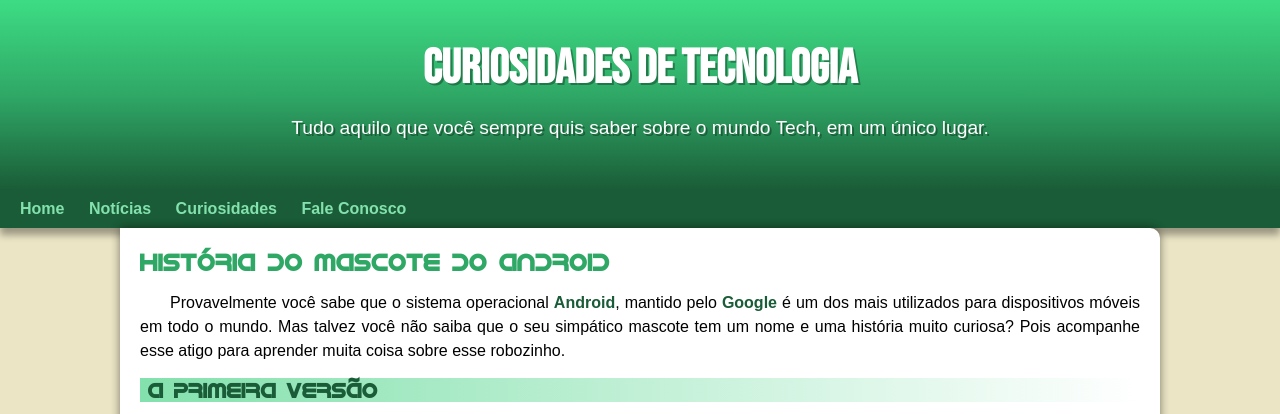
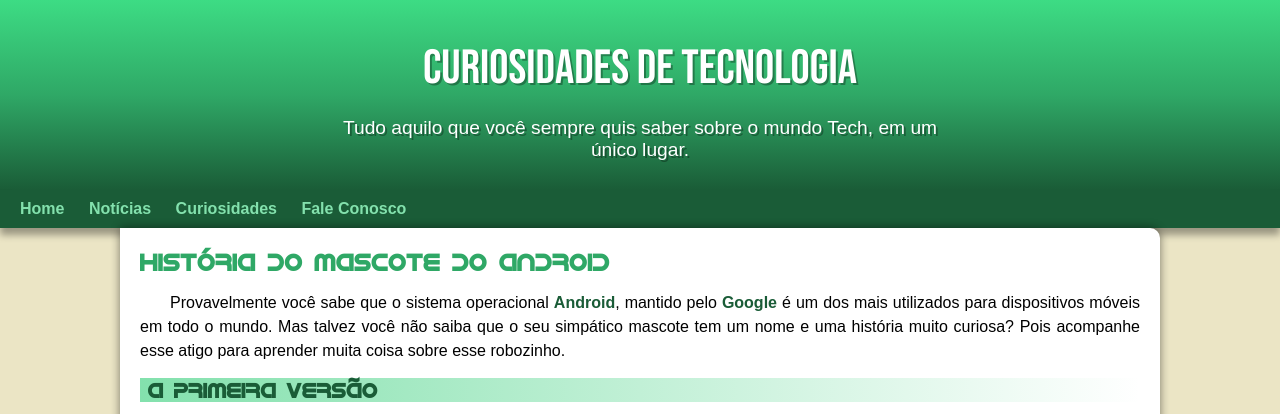
Before and after one commit to cauamoura7/html-css, a plain HTML site: page exercicios/desafios/Desafio10/index.html in a window 1280 px wide. Shown: the top 414 px of the page. Drawn offline with Linux system fonts and the light colour scheme.

Commit message:
ajuste css

```diff
--- a/exercicios/desafios/Desafio10/estilos/style.css
+++ b/exercicios/desafios/Desafio10/estilos/style.css
@@ -48,6 +48,7 @@ header > h1 {
     color: white;
     font-family: var(--fonte-destaque);
     font-size: 3em;
+    font-weight: normal;
     margin-bottom: 20px;
     text-shadow: 2px 2px 0px rgba(0, 0, 0, 0.312);
 }
@@ -56,7 +57,7 @@ header > p {
     font-family: var(--fonte-padrão);
     font-size: 1.2em;
     color: white;
-    min-width: 600px;
+    max-width: 600px;
     padding-right: 10px;
     padding-left: 10px;
     margin: auto;
@@ -72,6 +73,7 @@ nav {
 nav > a {
     color: var(--cor2);
     padding: 10px;
+    border-radius: 5px;
     text-decoration: none;
     font-weight: bold;
 }
```
